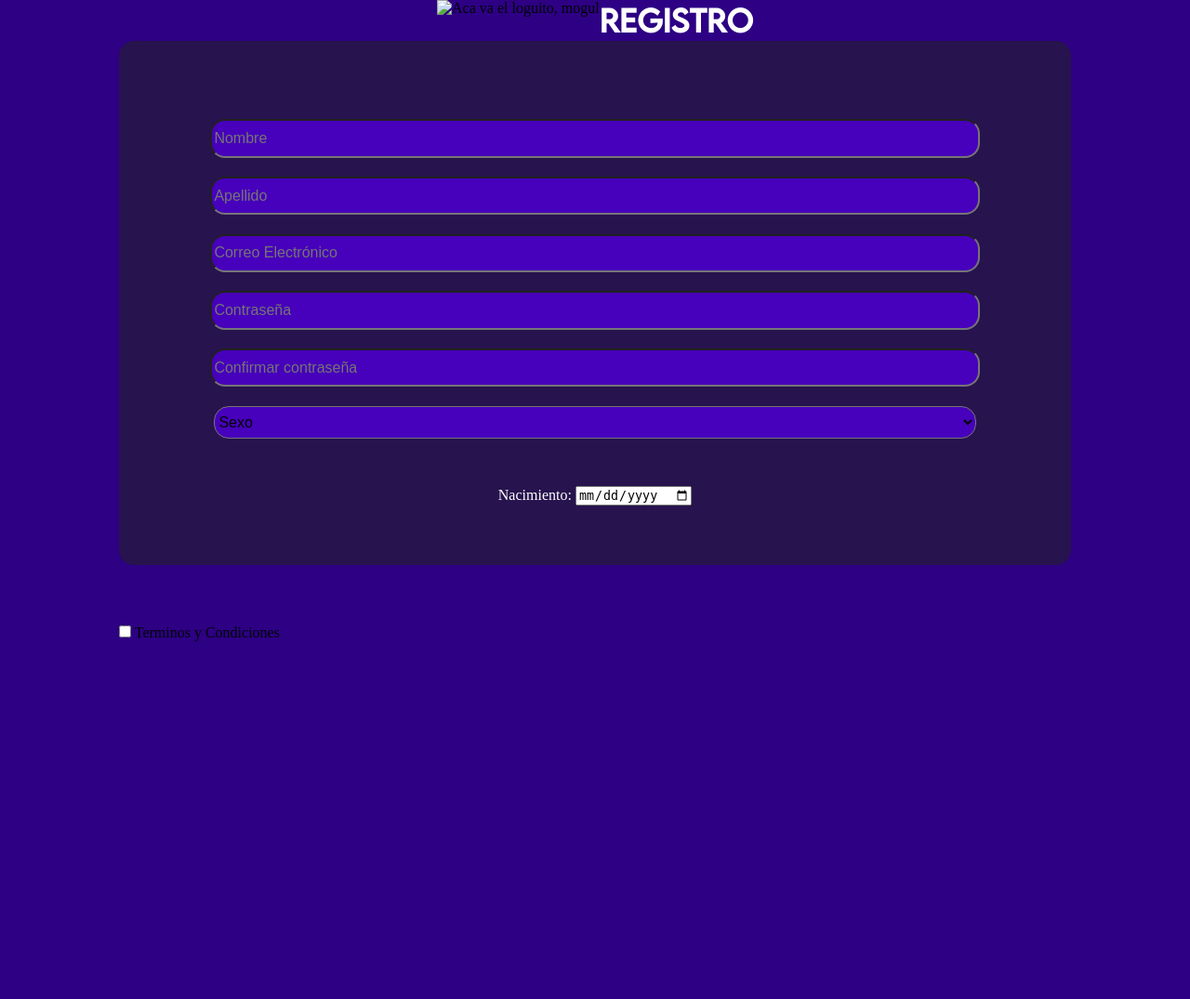
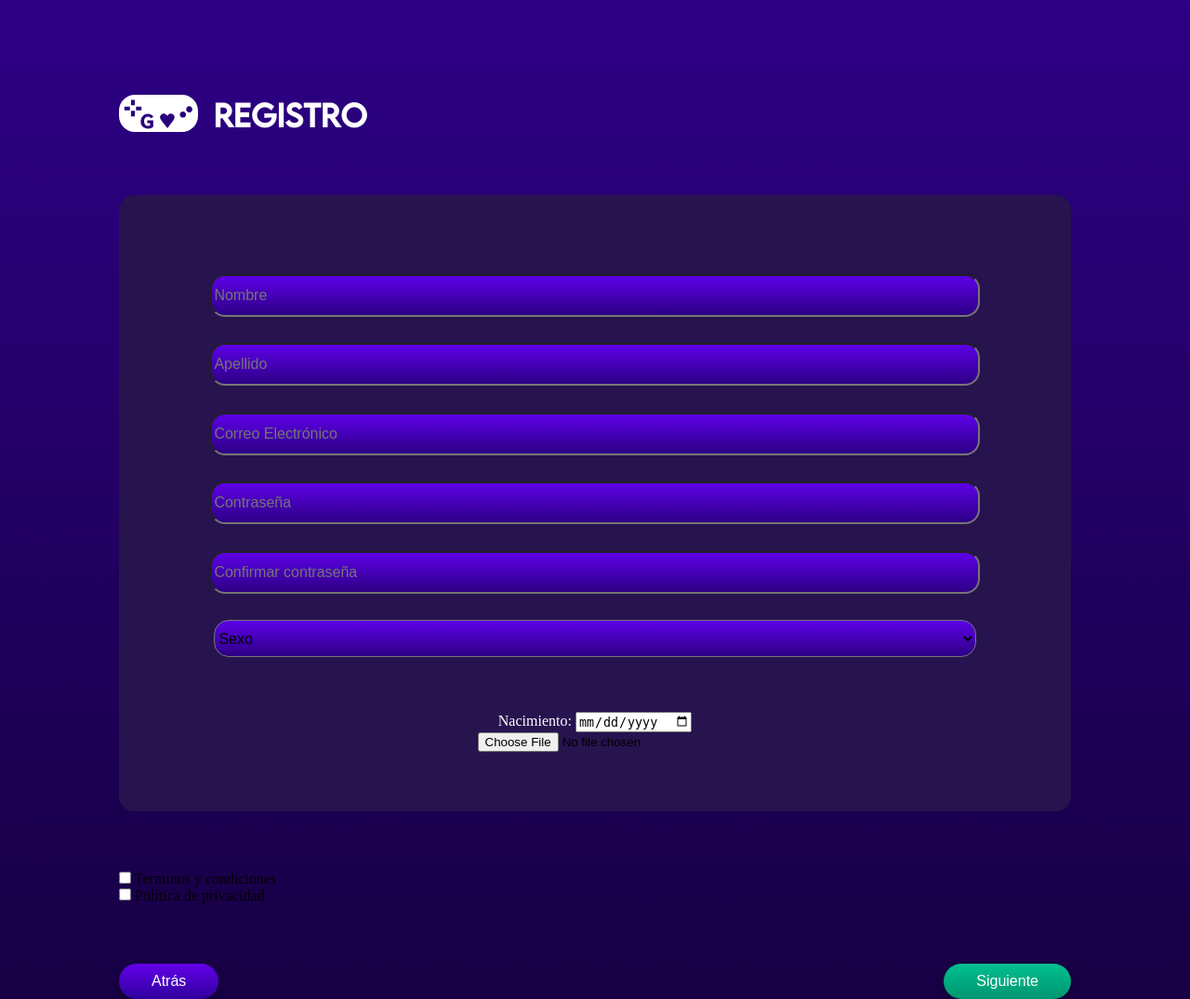
Before and after one commit to Sergio-Rojas27/G-love, a PHP site: page /register.php in a window 1280 px wide. Shown: the whole page at 93% size. Before the commit the page ends 690 px from the top, so only its background shows below. Run offline with PHP 8.4, Linux system fonts and the light colour scheme.

Commit message:
Mas del register

```diff
--- a/register.php
+++ b/register.php
@@ -8,17 +8,17 @@
 </head>
 <body>
     <nav>
-        <img src="#" alt="Aca va el loguito, mogul">
-        <h2 class="Titulos">Registro</h2>
+        <img src="media/gameloversLogo.svg" alt="Aca va el loguito, mogul" class="logo">
+        <h2 class="Titulos">REGISTRO</h2>
     </nav>
     <form action="">
     <div class="container-form">
-            <input type="text" id="nombre" name="nombre" class="form-input" placeholder="Nombre">
-            <input type="text" id="apellido" name="apellido" class="form-input" placeholder="Apellido">
-            <input type="text" id="correo" name="correo" class="form-input" placeholder="Correo Electrónico">
-            <input type="password" id="password" name="password" class="form-input" placeholder="Contraseña">
-            <input type="password" id="conf-pass" name="conf-pass" class="form-input" placeholder="Confirmar contraseña">
-            <select name="sexo" id="sexo" class="form-input">
+            <input required type="text" id="nombre" name="nombre" class="form-input" placeholder="Nombre">
+            <input required type="text" id="apellido" name="apellido" class="form-input" placeholder="Apellido">
+            <input required type="text" id="correo" name="correo" class="form-input" placeholder="Correo Electrónico">
+            <input required type="password" id="password" name="password" class="form-input" placeholder="Contraseña">
+            <input required type="password" id="conf-pass" name="conf-pass" class="form-input" placeholder="Confirmar contraseña">
+            <select required name="sexo" id="sexo" class="form-input">
                 <option value="" selected disabled hidden>Sexo</option>
                 <option value="masculino">Masculino</option>
                 <option value="femenino">Femenino</option>
@@ -27,15 +27,21 @@
             </select>
             <section style="margin-top: 5%">
                 <span class="texto-general">Nacimiento: </span>
-                <input type="date" name="nacimiento" id="nacimiento">
-
+                <input required type="date" name="nacimiento" id="nacimiento">
             </section>
+            <input required type="file" name="cedula" id="cedula" accept="image/*" required>
             <!-- UY PAPA MIGUEL NO TENGO NI PUTA IDEA DE COMO HACER LO DE LA CI Y LAS IMAGENES, BUENA SUERTE -->
         </div>
         <section class="checkbox-container">
-            <input type="checkbox" id="terminos" name="terminos" value="si">
-            <label for="terminos">Terminos y Condiciones</label>
+            <input required type="checkbox" id="terminos" name="terminos" value="si">
+            <label for="terminos">Terminos y condiciones</label> <br>
+            <input required type="checkbox" id="privacidad" name="privacidad" value="si">
+            <label for="terminos">Política de privacidad</label>
         </section>
+        <div class="buttons-container">
+            <a href="login.php"><button class="btn-atras">Atrás</button></a>
+            <button type="submit" class="btn-siguiente">Siguiente</button>
+        </div>
     </form>
 </body>
 </html>
--- a/styles.css
+++ b/styles.css
@@ -5,15 +5,21 @@ nav{
     display: flex;
     list-style: none;
     padding: 0;
-    justify-content: center;
+    justify-content: left;
+    margin-left: 10%;
+    margin-bottom: 5%;
+    margin-top: 8%;
 }
 Body{
     background-color: #2D0084;
-    background-color: linear-gradient(0deg,rgba(45, 0, 132, 1) 0%, rgba(84, 0, 209, 1) 100%);
+    background: linear-gradient(180deg, #2D0085 0%, #25006D 35.98%, #170044 99.56%);
     width: 100%;
     height: 100%;
 }
-
+.logo{
+    height: 2.5rem;
+    margin-right: 1rem;
+}
 .Titulos{
     color: white;
     font-size: 2rem;
@@ -43,10 +49,11 @@ Body{
 .form-input{
     width: 80%;
     border-radius: 1rem;
-    height: 2.2rem;
+    height: 2.5rem;
     margin-top: 2%;
+    margin-bottom: 0.5rem;
     font-size: 1rem;
-    background-color: #4700bb;
+    background: linear-gradient(180deg, #5D00E8 0%, #2D0084 100%);
 }
 
 .texto-general{
@@ -57,3 +64,37 @@ Body{
     margin-left: 10%;
     margin-top: 5%;
 }
+
+.buttons-container{
+    margin-left: 10%;
+    margin-right: 10%;
+    margin-top: 5%;
+
+    display: flex;
+    justify-content: space-between;
+    align-items: center;
+}
+
+button{
+    color: white;
+    font-family: sans-serif;
+    font-size: 16px;
+    border: none;
+    border-radius: 20px;
+    padding: 10px 35px;
+    cursor: pointer;
+    transition: transform 0.1s;
+    box-shadow: 0 4px 10px rgba(0,0,0,0.3);
+}
+
+.btn:active {
+    transform: scale(0.96);
+}
+
+.btn-atras {
+    background: linear-gradient(to bottom, #6200ea, #30009c);
+}
+
+.btn-siguiente {
+    background: linear-gradient(to bottom, #00c090, #009570);
+}
```
Also changed, not shown: media/gameloversLogo.svg (added).
